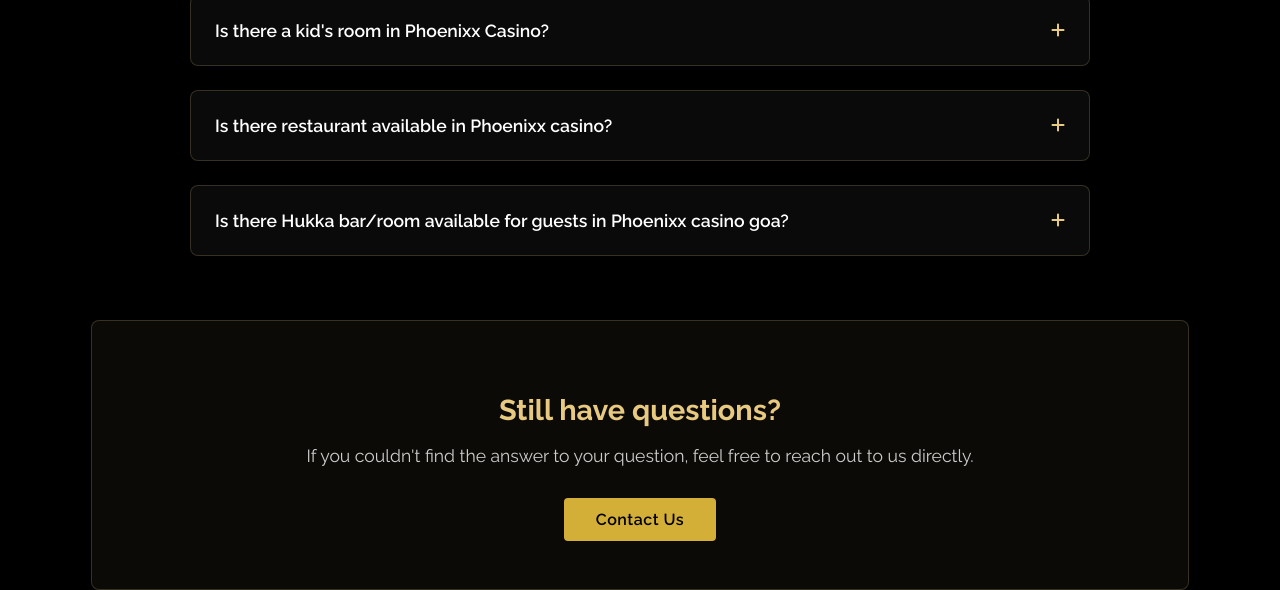
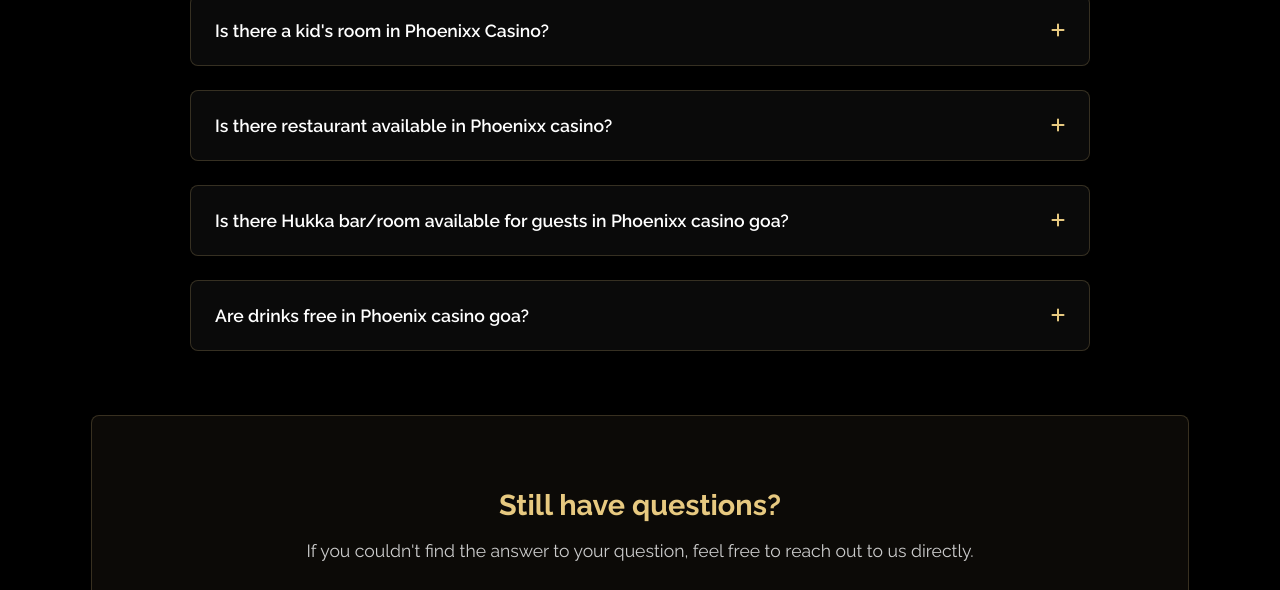
Before and after one commit to skullzmedia/phoenix-improved, an Astro site: page /faq in a window 1280 px wide. Shown: the part 2143-2733 px from the top of the page. Built offline with nearby package versions, Linux system fonts and the light colour scheme; Astro itself is replaced by a stand-in of ours.

Commit message:
Update faq.astro

```diff
--- a/src/pages/faq.astro
+++ b/src/pages/faq.astro
@@ -91,12 +91,17 @@
     id: 18,
     question: "Is there Hukka bar/room available for guests in Phoenixx casino goa?",
     answer: "Yes there is a special Hukka bar. The facilities can be availed on extra charges."
+  },
+  {
+    id: 19,
+    question: "Are drinks free in Phoenix casino goa?",
+    answer: "2 coupons of drinks ( 30 ml each ) are free on any package purchased, brand as per the package ( Visit the packages page to check brands ). After redeeming the coupons drinks are unlimited on the table till the player is playing."
   }
 ];
 
 // Group FAQs by category (for better organization)
 const categories = {
-  "General Information": [1, 4, 5, 9, 10, 11],
+  "General Information": [1, 4, 5, 9, 10, 11, 19],
   "Entry & Pricing": [2, 6, 14, 15],
   "Facilities & Amenities": [3, 16, 17, 18],
   "Gaming & Entertainment": [7, 8, 12, 13]
```
